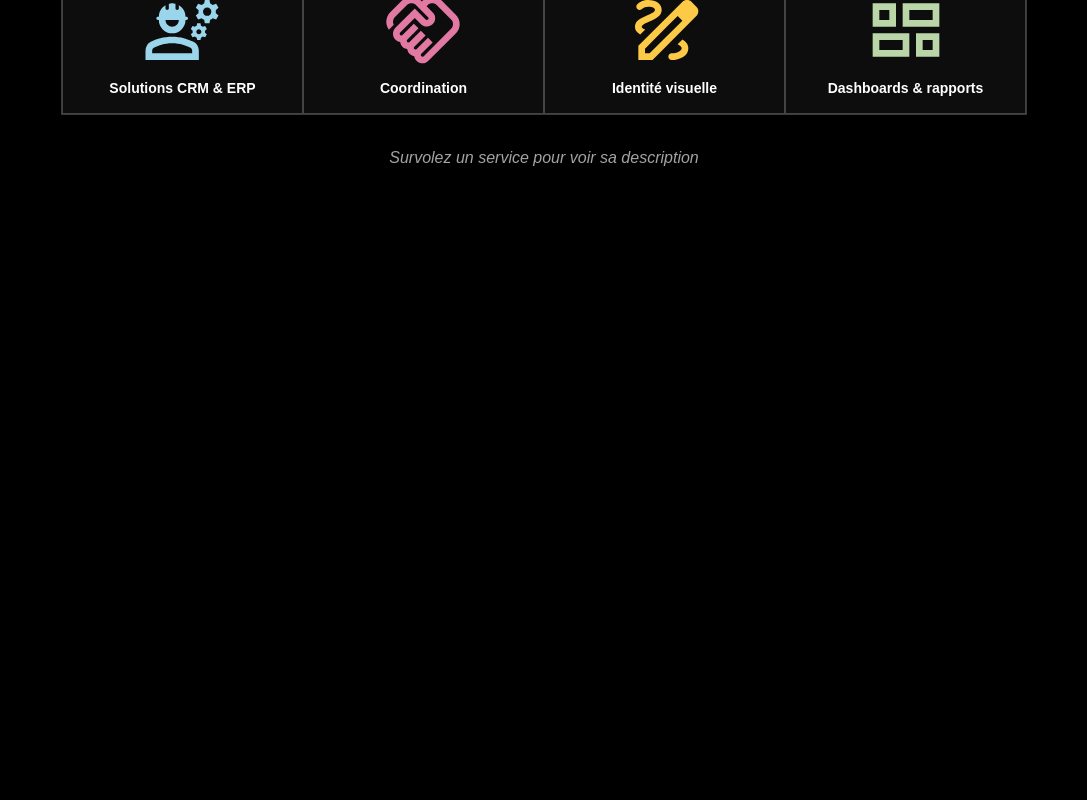
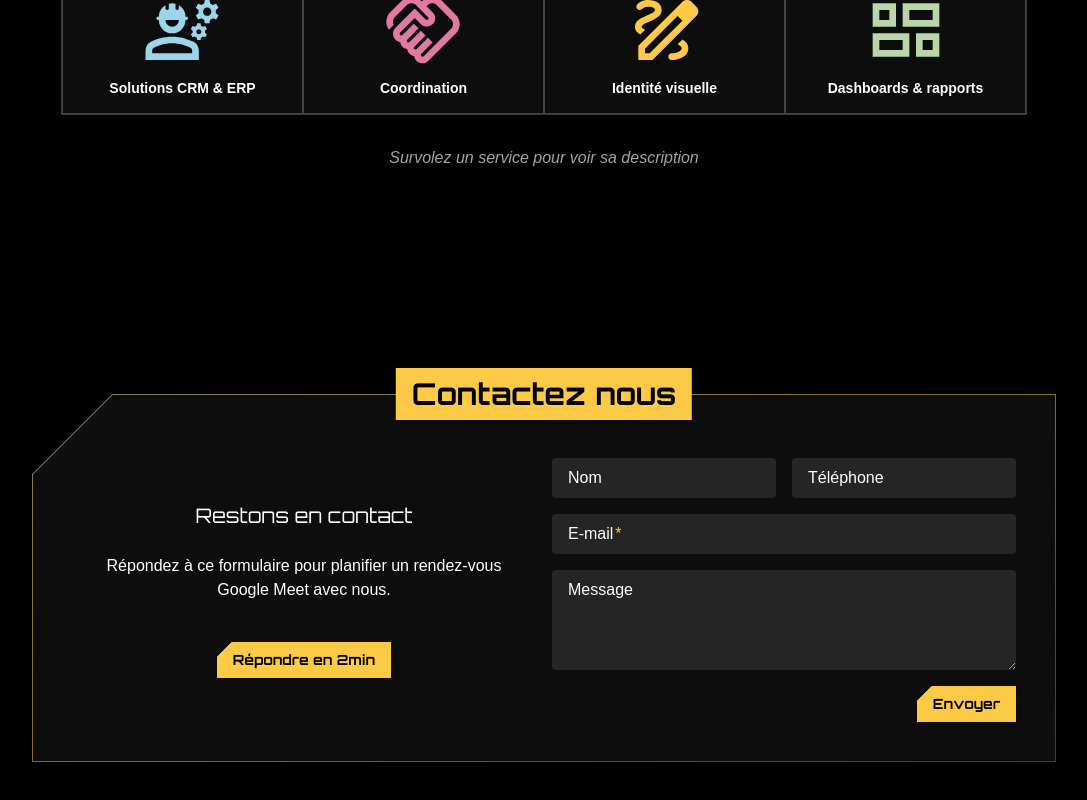
Before and after one commit to Agency-Titanium-Labs/selenium-website, a Next.js app: page / in a window 1280 px wide. Shown: the part 2065-2865 px from the top of the page, without its empty margins (96-1183 px from the left). Built offline with nearby package versions, Linux system fonts and the light colour scheme.

Commit message:
feat: add Contact section with form functionality to Home page

```diff
--- /dev/null
+++ b/app/components/sections/contact.tsx
@@ -0,0 +1,146 @@
+"use client";
+
+import { useState } from "react";
+import Button from "../ui/button";
+import Input from "../ui/Input";
+import { useContactModal } from "@/app/contexts/contact-modal-context";
+
+export default function Contact() {
+  const [formData, setFormData] = useState<{
+    name?: string;
+    phone?: string;
+    email: string;
+    message?: string;
+  }>({
+    name: undefined,
+    phone: undefined,
+    email: "",
+    message: undefined,
+  });
+  const { openModal } = useContactModal();
+
+  const handleSubmit = (e: React.FormEvent) => {
+    e.preventDefault();
+  };
+
+  return (
+    <section className="grid place-items-center py-32">
+      <div
+        className="group team-member-card relative bg-grey-lightest/5 backdrop-blur-md w-5xl"
+        style={
+          {
+            "--corner-size": "80px",
+            clipPath: `polygon(
+                        var(--corner-size) 0,
+                        var(--corner-size) -50%,
+                        100% -50%,
+                        100% 100%,
+                        0 100%,
+                        0 var(--corner-size)
+                      )`,
+          } as React.CSSProperties
+        }
+      >
+        <div
+          className="absolute inset-0 bg-linear-160 from-primary-lighter/50 via-primary/50 to-primary-dark/50 -z-1"
+          style={
+            {
+              "--corner-size": "80px",
+              "--border-width": "1px",
+              clipPath: `polygon(
+                          var(--corner-size) 0,
+                          calc(100% - var(--border-width)) 0,
+                          calc(100% - var(--border-width)) var(--border-width),
+                          calc(var(--corner-size) + var(--border-width) / 2) var(--border-width),
+                          var(--border-width) calc(var(--corner-size) + var(--border-width) / 2),
+                          var(--border-width) calc(100% - var(--border-width)),
+                          calc(100% - var(--border-width)) calc(100% - var(--border-width)),
+                          calc(100% - var(--border-width)) 0,
+                          100% 0,
+                          100% 100%,
+                          0 100%,
+                          0 var(--corner-size)
+                        )`,
+            } as React.CSSProperties
+          }
+        ></div>
+        <h2 className="absolute top-0 left-1/2 transform -translate-x-1/2 -translate-y-1/2 text-center px-4 py-2 text-3xl font-orbitron font-bold bg-primary text-grey-darkest">
+          Contactez nous
+        </h2>
+        <div className="grid grid-cols-2 items-center gap-4 p-10 pt-16">
+          <div className="flex flex-col items-center gap-10 px-8">
+            <div className="flex flex-col items-center gap-6">
+              <h3 className="text-xl">Restons en contact</h3>
+              <p className="text-center">
+                Répondez à ce formulaire pour planifier un rendez-vous Google
+                Meet avec nous.
+              </p>
+            </div>
+            <Button onClick={() => openModal()}>Répondre en 2min</Button>
+          </div>
+          <form className="grid md:grid-cols-2 gap-4" onSubmit={handleSubmit}>
+            <Input
+              label="Nom"
+              name="name"
+              type="text"
+              value={formData.name || ""}
+              onChange={(e) =>
+                setFormData({
+                  ...formData,
+                  email: formData.email || "",
+                  name: e.target.value,
+                })
+              }
+            />
+            <Input
+              label="Téléphone"
+              name="phone"
+              type="tel"
+              value={formData.phone || ""}
+              onChange={(e) =>
+                setFormData({
+                  ...formData,
+                  email: formData.email || "",
+                  phone: e.target.value,
+                })
+              }
+            />
+            <div className="md:col-span-2">
+              <Input
+                label="E-mail"
+                name="email"
+                type="email"
+                required
+                value={formData.email || ""}
+                onChange={(e) =>
+                  setFormData({
+                    ...formData,
+                    email: e.target.value,
+                  })
+                }
+              />
+            </div>
+            <div className="md:col-span-2">
+              <Input
+                label="Message"
+                name="message"
+                as="textarea"
+                value={formData.message || ""}
+                onChange={(e: React.ChangeEvent<HTMLTextAreaElement>) =>
+                  setFormData({
+                    ...formData,
+                    email: formData.email || "",
+                    message: e.target.value,
+                  })
+                }
+              />
+            </div>
+            <div className="md:col-span-2 flex justify-end">
+              <Button type="submit">Envoyer</Button>
+            </div>
+          </form>
+        </div>
+      </div>
+    </section>
+  );
+}
--- a/app/page.tsx
+++ b/app/page.tsx
@@ -2,6 +2,7 @@ import Nav from "./components/nav";
 import Hero from "./components/sections/hero";
 import Team from "./components/sections/team";
 import Services from "./components/sections/services";
+import Contact from "./components/sections/contact";
 
 export default function Home() {
   return (
@@ -10,7 +11,7 @@ export default function Home() {
       <Hero />
       <Team />
       <Services />
-      <div className="min-h-screen"></div>
+      <Contact />
     </>
   );
 }
```
